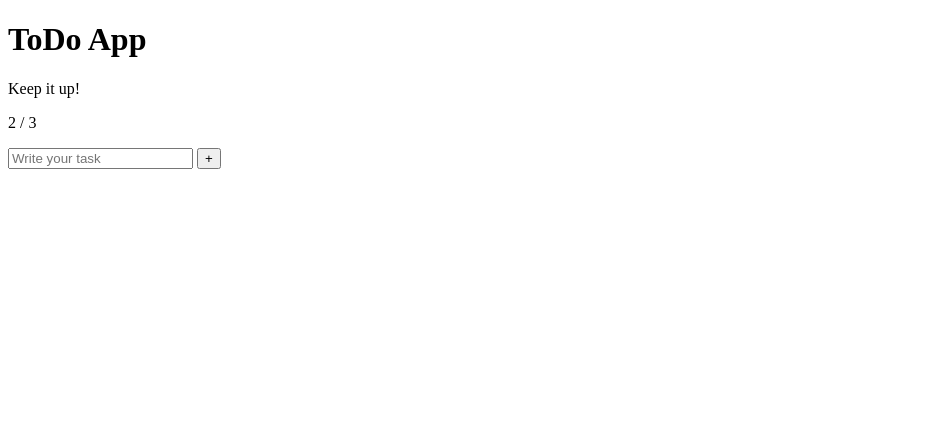
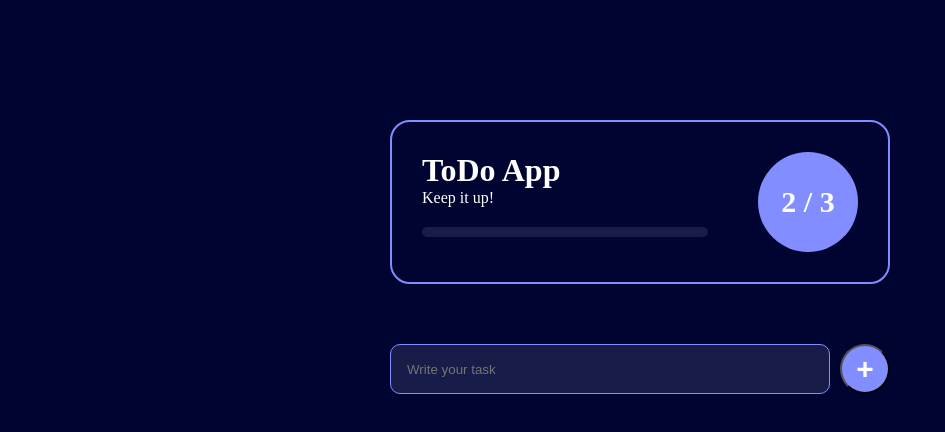
Before and after one commit to CikeTheBear/ToDoApp, a plain HTML site: page index.html in a window 1280 px wide. Shown: the whole page, without its empty margins (0-945 px from the left). Drawn offline with Linux system fonts and the light colour scheme.

Commit message:
css iteration

```diff
--- a/index.html
+++ b/index.html
@@ -4,7 +4,7 @@
     <meta charset="UTF-8">
     <meta name="viewport" content="width=device-width, initial-scale=1.0">
     <title>ToDo App</title>
-    <link rel="stylesheet" href="./styles.css">
+    <link rel="stylesheet" href="./style.css">
 </head>
 <body>
     <div class="container">
@@ -20,6 +20,7 @@
                 <p id="numbers">2 / 3</p>
             </div>
         </div>
+
         <form action="">
             <input type="text" placeholder="Write your task">
             <button type="submit">+</button>
--- a/style.css
+++ b/style.css
@@ -0,0 +1,97 @@
+*{
+    margin: 0;
+    padding: 0;
+    box-sizing: border-box;
+}
+:root {
+    --background: #000430;
+    --secondaryBackground: #171c48;
+    --text: #fff;
+    --purple: #828dff;
+    --teal: #24feee;
+    }
+
+    body {
+        background-color: var(--background);
+        color: var(--text);
+    }
+    .container {
+        display: flex;
+        flex-direction: column;
+        align-items: center;
+        justify-content: center;
+        margin: 120px auto 0 auto;
+        max-width: 500px;
+
+    }
+    .stats-container {
+        padding: 30px;
+        border-radius: 20px;
+        border: 2px solid var(--purple);
+        display: flex;
+        justify-content: space-between;
+        gap: 50px;
+        width: 100%;
+    }
+
+    .details {
+        width: 100%;
+    }
+
+    #progressBar {
+        width: 100%;
+        height: 10px;
+        background-color: var(--secondaryBackground);
+        border-radius: 5px;
+        margin-top: 20px;
+    }
+
+    #progress {
+        width: 0%;
+        height: 10px;
+        background-color: var(--teal);
+        border-radius: 10px;
+        transition: all 0.3s ease;
+    }
+    #numbers {
+        width: 100px;
+        height: 100px;
+        background-color: var(--purple);
+        display: flex;
+        align-items: center;
+        justify-content: center;
+        border-radius: 50%;
+        font-size: 30px;
+        font-weight: bold;
+    }
+
+    form {
+        margin-top: 60px;
+        width: 100%;
+        display: flex;
+        gap: 10px;
+    }
+
+    input {
+        flex: 1;
+        padding: 16px;
+        background-color: var(--secondaryBackground);
+        border: 1px solid var(--purple);
+        border-radius: 10px;
+        outline: none;
+        color: var(--text);
+    }
+
+    button {
+        width: 50px;
+        height: 50px;
+        border-radius: 50%;
+        display: flex;
+        align-items: center;
+        justify-content: center;
+        background-color: var(--purple);
+        color: var(--text);
+        font-size: 30px;
+        font-weight: bold;
+        outline: none;
+    }
```
